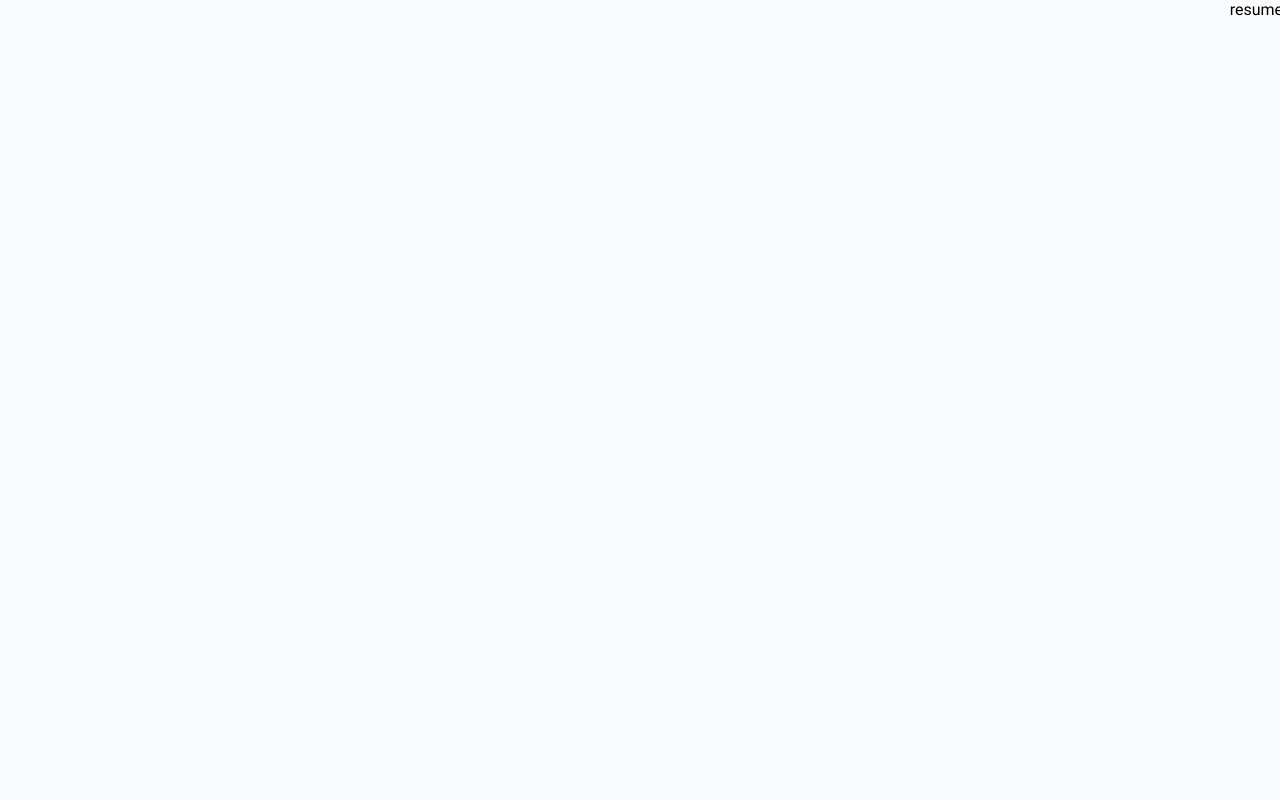
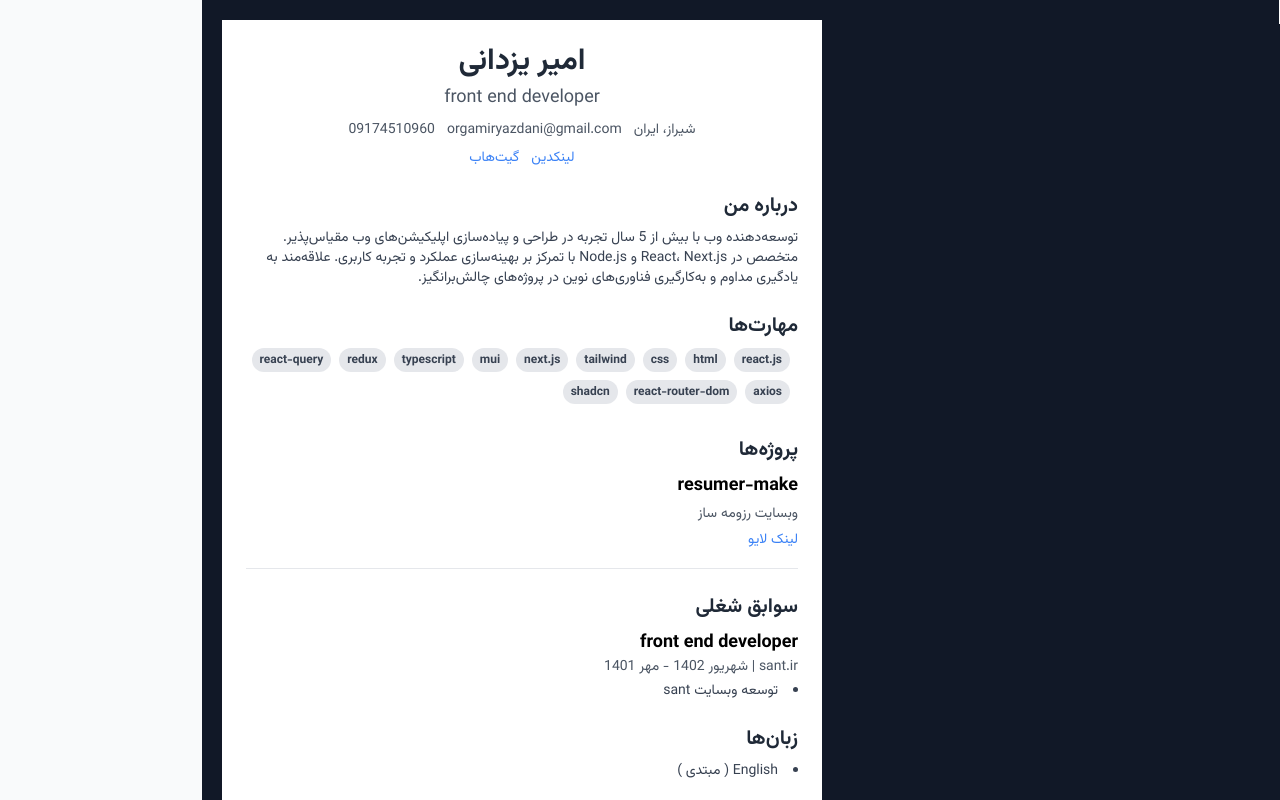
Before and after one commit to orgamiryazdani/resume-maker, a Next.js app: page / in a window 1280 px wide. Built offline with nearby package versions, Linux system fonts and the light colour scheme.

Commit message:
Add a resume template with fake data

```diff
--- a/src/app/layout.tsx
+++ b/src/app/layout.tsx
@@ -16,7 +16,8 @@ export default function RootLayout({
     <html
       lang='fa'
       dir='rtl'>
-      <body className={`${vazirFont.variable} font-sans min-h-screen`}>
+      <body
+        className={`${vazirFont.variable} bg-secondary-900 min-h-screen font-sans`}>
         {children}
       </body>
     </html>
--- a/src/app/page.tsx
+++ b/src/app/page.tsx
@@ -1,7 +1,20 @@
+import Owl from "@/components/template/Owl";
+
 export default function Home() {
   return (
-    <div className=''>
-      resume maker
-    </div>
+    <section className='h-screen flex'>
+      {/* input (user data) */}
+      <section className='w-1/2 h-full'>
+        <input
+          type='text'
+          name=''
+          id=''
+        />
+      </section>
+      {/* resume template */}
+      <section className='w-1/2 h-full overflow-y-auto p-5'>
+        <Owl />
+      </section>
+    </section>
   );
 }
--- /dev/null
+++ b/src/components/template/Owl.tsx
@@ -0,0 +1,183 @@
+import { userData } from "@/fakeData";
+import { FC } from "react";
+
+const Owl: FC = () => {
+  return (
+    <>
+      {userData.map((user) => (
+        <div
+          key={user.title}
+          className='bg-white font-sans'>
+          <main className='container mx-auto p-6 max-w-[210mm] min-h-[297mm]'>
+            <header className='text-center mb-6'>
+              <h1 className='text-3xl font-bold text-gray-800 mb-1'>
+                {user.name}
+              </h1>
+              <p className='text-lg text-gray-600 mb-2'>{user.title}</p>
+              <address className='not-italic text-sm'>
+                <ul className='flex justify-center space-x-3 rtl:space-x-reverse'>
+                  <li className='text-gray-600'>
+                    <i className='fas fa-map-marker-alt'></i>{" "}
+                    {user.contact.location}
+                  </li>
+                  <li className='text-gray-600'>
+                    <a
+                      href={`mailto:${user.contact.email}`}
+                      className='hover:text-blue-500'>
+                      <i className='fas fa-envelope'></i> {user.contact.email}
+                    </a>
+                  </li>
+                  <li className='text-gray-600'>
+                    <a
+                      href={`tel:+ ${user.contact.phone}`}
+                      className='hover:text-blue-500'>
+                      <i className='fas fa-phone'></i> {user.contact.phone}
+                    </a>
+                  </li>
+                </ul>
+              </address>
+
+              <nav className='mt-2'>
+                <ul className='flex justify-center space-x-3 rtl:space-x-reverse text-sm'>
+                  {user.socialLinks.map((link) => (
+                    <li key={link.name}>
+                      <a
+                        href={link.url}
+                        className='text-blue-500 hover:text-blue-700'>
+                        {link.name}
+                      </a>
+                    </li>
+                  ))}
+                </ul>
+              </nav>
+            </header>
+
+            <section
+              className='mb-6'
+              aria-labelledby='about-heading'>
+              <h2
+                id='about-heading'
+                className='text-xl font-bold text-gray-800 mb-2'>
+                درباره من
+              </h2>
+              <p className='text-sm text-gray-700'>{user.about}</p>
+            </section>
+
+            <section
+              className='mb-6'
+              aria-labelledby='skills-heading'>
+              <h2
+                id='skills-heading'
+                className='text-xl font-bold text-gray-800 mb-2'>
+                مهارت‌ها
+              </h2>
+              <ul className='flex flex-wrap text-sm'>
+                {user.skills.map((skill) => (
+                  <li
+                    key={skill}
+                    className='bg-gray-200 text-gray-700 px-2 py-1 rounded-full text-xs font-semibold mr-2 mb-2'>
+                    {skill}
+                  </li>
+                ))}
+              </ul>
+            </section>
+
+            <section
+              className='mb-6'
+              aria-labelledby='projects-heading'>
+              <h2
+                id='projects-heading'
+                className='text-xl font-bold text-gray-800 mb-2'>
+                پروژه‌ها
+              </h2>
+              <ul className='space-y-4'>
+                {user.project.map((project) => (
+                  <li
+                    key={project.name}
+                    className='border-b pb-4'>
+                    <h3 className='text-lg font-semibold mb-1'>
+                      {project.name}
+                    </h3>
+                    <p className='text-sm text-gray-600 mb-1'>
+                      {project.description}
+                    </p>
+                    {project.links.map((link) => (
+                      <a
+                        key={link.name}
+                        href={link.link}
+                        className='text-sm text-blue-500 hover:text-blue-700'>
+                        {link.name}
+                      </a>
+                    ))}
+                  </li>
+                ))}
+              </ul>
+            </section>
+
+            <section
+              className='mb-6'
+              aria-labelledby='experience-heading'>
+              <h2
+                id='experience-heading'
+                className='text-xl font-bold text-gray-800 mb-2'>
+                سوابق شغلی
+              </h2>
+              <ul className='space-y-4'>
+                {user.experience.map((exp) => (
+                  <li key={exp.title}>
+                    <h3 className='text-lg font-semibold'>{exp.title}</h3>
+                    <p className='text-sm text-gray-600'>
+                      {exp.company} | {exp.date}
+                    </p>
+                    <ul className='list-disc list-inside text-sm text-gray-700 mt-1'>
+                      <li>{exp.responsibilities}</li>
+                    </ul>
+                  </li>
+                ))}
+              </ul>
+            </section>
+
+            <section
+              className='mb-6'
+              aria-labelledby='languages-heading'>
+              <h2
+                id='languages-heading'
+                className='text-xl font-bold text-gray-800 mb-2'>
+                زبان‌ها
+              </h2>
+              <ul className='list-disc list-inside text-sm text-gray-700'>
+                {user.languages.map((language) => (
+                  <li key={language.title}>
+                    {language.title} ( {language.level} )
+                  </li>
+                ))}
+              </ul>
+            </section>
+
+            <section aria-labelledby='education-heading'>
+              <h2
+                id='education-heading'
+                className='text-xl font-bold text-gray-800 mb-2'>
+                سوابق تحصیلی
+              </h2>
+              <ul className='space-y-2'>
+                {user.educations.map((education) => (
+                  <li key={education.degree}>
+                    <h3 className='text-lg font-semibold'>
+                      {education.degree}
+                    </h3>
+                    <p className='text-sm text-gray-600'>
+                      {education.institution} | {education.date}
+                    </p>
+                  </li>
+                ))}
+              </ul>
+            </section>
+          </main>
+        </div>
+      ))}
+    </>
+  );
+};
+
+export default Owl;
--- /dev/null
+++ b/src/fakeData.ts
@@ -0,0 +1,60 @@
+export const userData = [
+    {
+      name: "امیر یزدانی",
+      title: "front end developer",
+      contact: {
+        location: "شیراز، ایران",
+        email: "orgamiryazdani@gmail.com",
+        phone: "09174510960",
+      },
+      socialLinks: [
+        { name: "لینکدین", url: "https://linkedin.com/in/amiryazdanii" },
+        { name: "گیت‌هاب", url: "https://github.com/orgamiryazdani" },
+      ],
+      about:
+        "توسعه‌دهنده وب با بیش از 5 سال تجربه در طراحی و پیاده‌سازی اپلیکیشن‌های وب مقیاس‌پذیر. متخصص در React، Next.js و Node.js با تمرکز بر بهینه‌سازی عملکرد و تجربه کاربری. علاقه‌مند به یادگیری مداوم و به‌کارگیری فناوری‌های نوین در پروژه‌های چالش‌برانگیز.",
+      skills: [
+        "react.js",
+        "html",
+        "css",
+        "tailwind",
+        "next.js",
+        "mui",
+        "typescript",
+        "redux",
+        "react-query",
+        "axios",
+        "react-router-dom",
+        "shadcn",
+      ],
+      project: [
+        {
+          name: "resumer-make",
+          description: "وبسایت رزومه ساز",
+          links: [{ name: "لینک لایو", link: "https://test.com" }],
+          date: "شهریور 1402 - مهر 1401",
+        },
+      ],
+      experience: [
+        {
+          title: "front end developer",
+          company: "sant.ir",
+          responsibilities: "توسعه وبسایت sant",
+          date: "شهریور 1402 - مهر 1401",
+        },
+      ],
+      languages: [
+        {
+          title: "English",
+          level: "مبتدی",
+        },
+      ],
+      educations: [
+        {
+          degree: "کارشناسی ارشد مهندسی نرم‌افزار",
+          institution: "دانشگاه تهران",
+          date: "مهر ۱۳۹۶ - شهریور ۱۳۹۸",
+        },
+      ],
+    },
+  ];
--- a/src/styles/globals.css
+++ b/src/styles/globals.css
@@ -59,6 +59,6 @@ body {
   margin: 0;
   font-family: var(--vazir-font);
   min-height: 100vh;
-  user-select: none;
+  /* user-select: none; */
   background-color: rgb(var(--background-app-rgb));
 }
```
